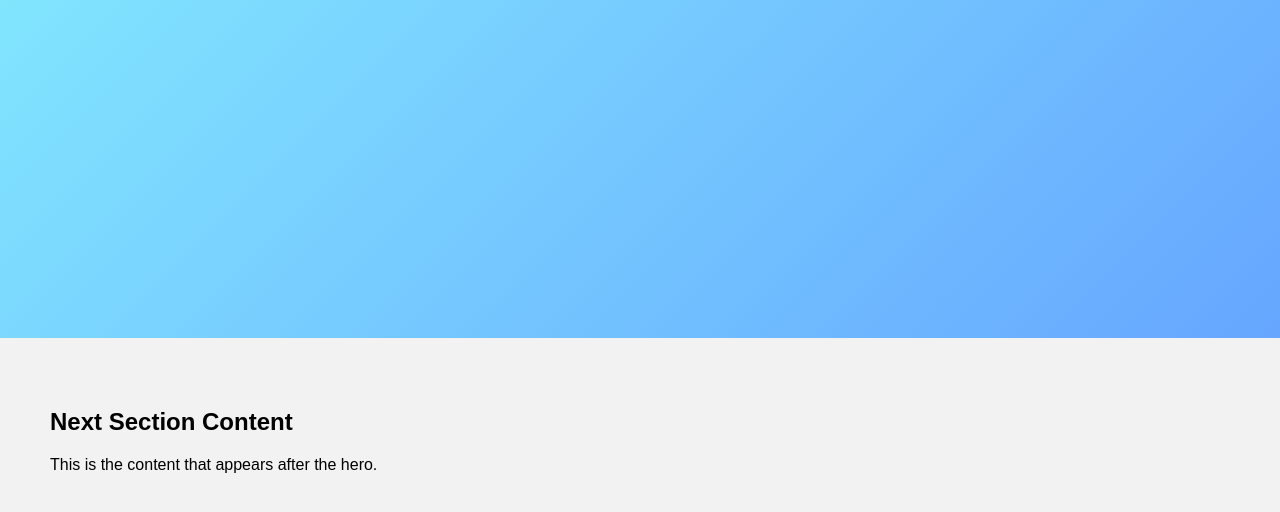
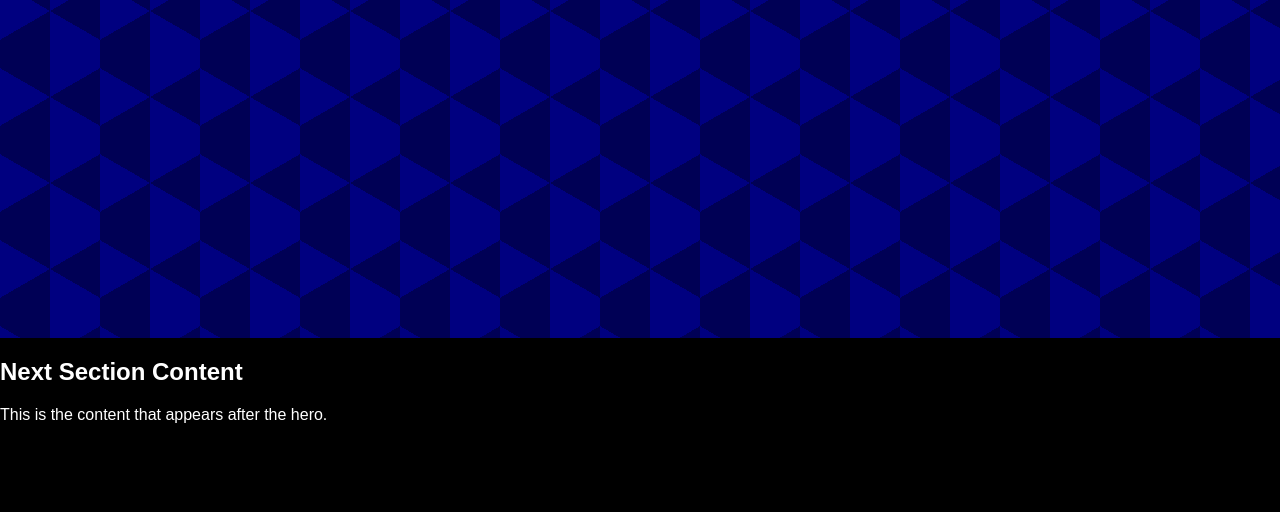
Before and after one commit to ThomasA12354656/AquaVerge, a plain HTML site: page index.html in a window 1280 px wide. Shown: the part 462-974 px from the top of the page. After the commit the page ends 902 px from the top, so only its background shows below. Drawn offline with Linux system fonts and the light colour scheme.

Commit message:
Update styles.css

```diff
--- a/styles.css
+++ b/styles.css
@@ -1,9 +1,12 @@
+/* Make all text white by default */
 body {
   margin: 0;
   font-family: Arial, sans-serif;
+  background-color: black; /* Whole background is black */
+  color: #fff; /* All text is white */
 }
 
-/* Fixed top ribbon */
+/* Fixed top ribbon styling */
 .top-ribbon {
   position: fixed;
   top: 0;
@@ -15,23 +18,33 @@ body {
   z-index: 999;
 }
 
-/* Hero section */
+/* Hero section with hexagon grid pattern with gradient for 3D effect */
 .hero {
   height: 100vh;
-  background: linear-gradient(135deg, #89f7fe 0%, #66a6ff 100%);
+  background-image:
+    repeating-conic-gradient(
+      from 0deg,
+      #000080 0deg 60deg,
+      #000055 60deg 120deg
+    ),
+    repeating-conic-gradient(
+      from 0deg,
+      #000080 0deg 60deg,
+      #000055 60deg 120deg
+    );
+  background-size: 100px 86px;
+  background-position:
+    0 0,
+    50px 43px; /* offset for staggering */
+  background-repeat: repeat;
+
   display: flex;
+  flex-direction: column;
   justify-content: center;
   align-items: center;
   font-size: 3em;
   position: relative;
-  /* To enable fade out on scroll */
   opacity: 1;
   transition: opacity 0.2s linear;
+  text-shadow: 0 0 5px #000;
 }
-
-/* Next section styling */
-.next-section {
-  padding: 50px;
-  background-color: #f2f2f2;
-  min-height: 100vh;
-}
```
